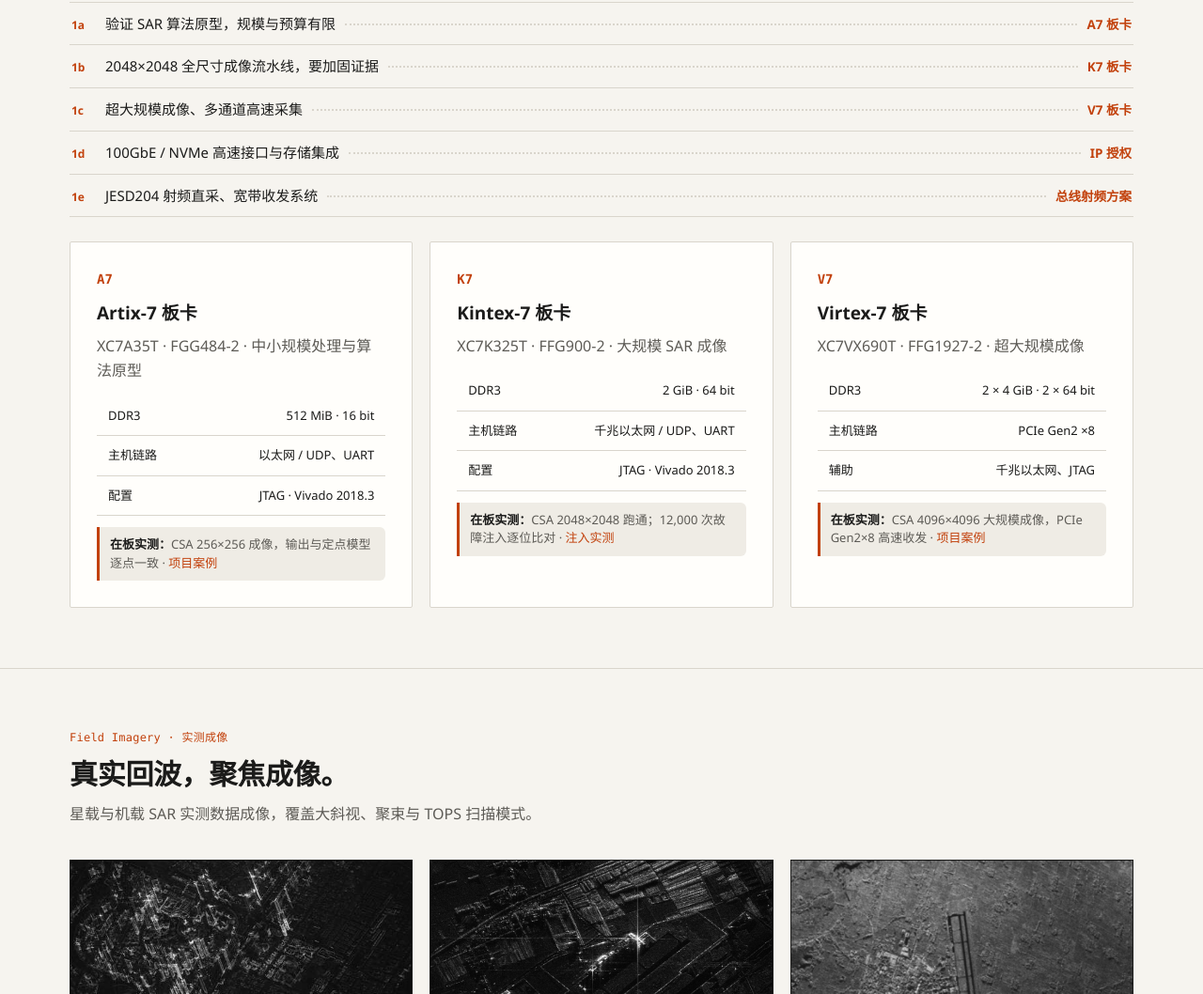
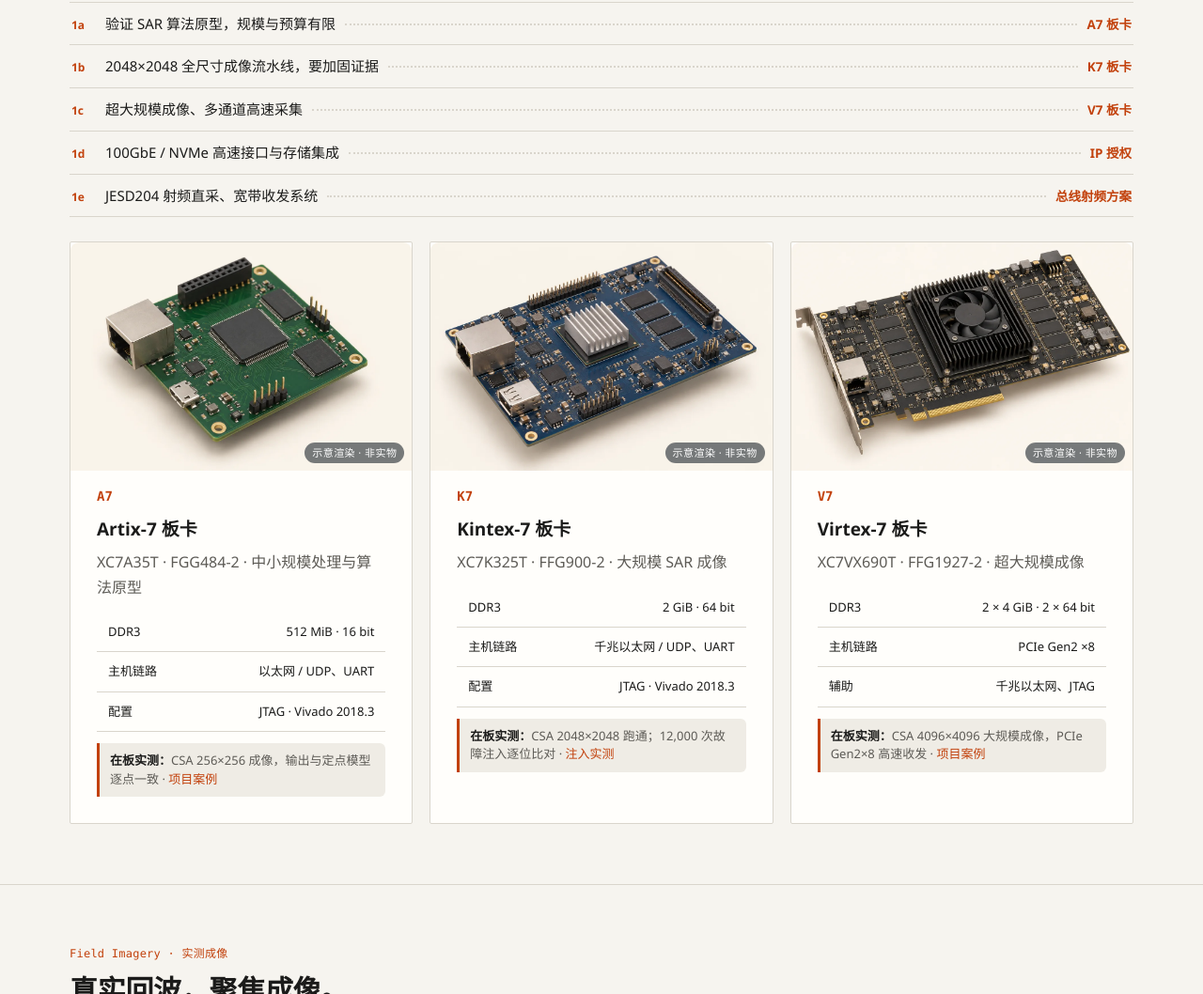
Before and after one commit to juwadeLone/juwadeLone.github.io, a plain HTML site: page index.html in a window 1280 px wide. Shown: the part 3855-4913 px from the top of the page at 94% size. Drawn offline with Linux system fonts and the light colour scheme.

Commit message:
Add AI-generated illustrative board renders to kit cards
Photorealistic placeholder renders for A7/K7/V7 cards in NFS product
style, each badged '示意渲染 · 非实物 / Illustrative render' pending
real board photography.

Co-Authored-By: Devin AI <158243242+devin-ai-integration[bot]@users.noreply.github.com>

```diff
--- a/index.html
+++ b/index.html
@@ -102,6 +102,9 @@ footer a{color:var(--dark-muted)}footer a:hover{color:#fff}
 .qa summary::-webkit-details-marker{display:none}
 .qa summary:after{content:"+";color:var(--primary);font-size:20px;font-weight:400;flex-shrink:0}
 .qa[open] summary:after{content:"\2013"}
+.card figure.bimg{margin:-28px -28px 16px;border-radius:9px 9px 0 0;overflow:hidden;position:relative}
+.card figure.bimg img{width:100%;display:block;aspect-ratio:3/2;object-fit:cover}
+.card figure.bimg figcaption{position:absolute;right:8px;bottom:8px;font-size:11px;padding:2px 8px;border-radius:999px;background:rgba(12,20,30,.55);color:#fff;letter-spacing:.04em}
 .trust{display:grid;grid-template-columns:repeat(3,1fr);gap:18px;background:var(--dark);color:#fff;border-radius:var(--radius);padding:20px 24px;margin:20px 0 28px}
 .trust h4{font-size:12px;letter-spacing:.12em;text-transform:uppercase;color:var(--accent);margin:0 0 5px}
 .trust p{font-size:13px;color:var(--dark-muted);margin:0;line-height:1.55}
@@ -565,13 +568,13 @@ footer h4{color:#fff}footer a{color:#bdb8ad}
 <a href="#solutions"><span class="fno">1e</span>JESD204 射频直采、宽带收发系统<span class="fdots"></span><span class="fto">总线射频方案</span></a>
     </div>
     <div class="svc three">
-      <article class="card"><i class="no">A7</i><h3>Artix-7 板卡</h3><p class="tag">XC7A35T · FGG484-2 · 中小规模处理与算法原型</p>
+      <article class="card"><figure class="bimg"><img src="assets/boards/a7-render.webp" alt="A7 板卡渲染示意图" loading="lazy"><figcaption>示意渲染 · 非实物</figcaption></figure><i class="no">A7</i><h3>Artix-7 板卡</h3><p class="tag">XC7A35T · FGG484-2 · 中小规模处理与算法原型</p>
         <table><tr><td>DDR3</td><td class="r">512 MiB · 16 bit</td></tr><tr><td>主机链路</td><td class="r">以太网 / UDP、UART</td></tr><tr><td>配置</td><td class="r">JTAG · Vivado 2018.3</td></tr></table>
         <div class="evidence"><b>在板实测：</b>CSA 256×256 成像，输出与定点模型逐点一致 · <a href="#cases">项目案例</a></div></article>
-      <article class="card"><i class="no">K7</i><h3>Kintex-7 板卡</h3><p class="tag">XC7K325T · FFG900-2 · 大规模 SAR 成像</p>
+      <article class="card"><figure class="bimg"><img src="assets/boards/k7-render.webp" alt="K7 板卡渲染示意图" loading="lazy"><figcaption>示意渲染 · 非实物</figcaption></figure><i class="no">K7</i><h3>Kintex-7 板卡</h3><p class="tag">XC7K325T · FFG900-2 · 大规模 SAR 成像</p>
         <table><tr><td>DDR3</td><td class="r">2 GiB · 64 bit</td></tr><tr><td>主机链路</td><td class="r">千兆以太网 / UDP、UART</td></tr><tr><td>配置</td><td class="r">JTAG · Vivado 2018.3</td></tr></table>
         <div class="evidence"><b>在板实测：</b>CSA 2048×2048 跑通；12,000 次故障注入逐位比对 · <a href="#injection">注入实测</a></div></article>
-      <article class="card"><i class="no">V7</i><h3>Virtex-7 板卡</h3><p class="tag">XC7VX690T · FFG1927-2 · 超大规模成像</p>
+      <article class="card"><figure class="bimg"><img src="assets/boards/v7-render.webp" alt="V7 板卡渲染示意图" loading="lazy"><figcaption>示意渲染 · 非实物</figcaption></figure><i class="no">V7</i><h3>Virtex-7 板卡</h3><p class="tag">XC7VX690T · FFG1927-2 · 超大规模成像</p>
         <table><tr><td>DDR3</td><td class="r">2 × 4 GiB · 2 × 64 bit</td></tr><tr><td>主机链路</td><td class="r">PCIe Gen2 ×8</td></tr><tr><td>辅助</td><td class="r">千兆以太网、JTAG</td></tr></table>
         <div class="evidence"><b>在板实测：</b>CSA 4096×4096 大规模成像，PCIe Gen2×8 高速收发 · <a href="#cases">项目案例</a></div></article>
     </div>
```
Also changed, not shown: index_en.html (+6 -3 lines), assets/boards/a7-render.webp (added), assets/boards/k7-render.webp (added), assets/boards/v7-render.webp (added).
